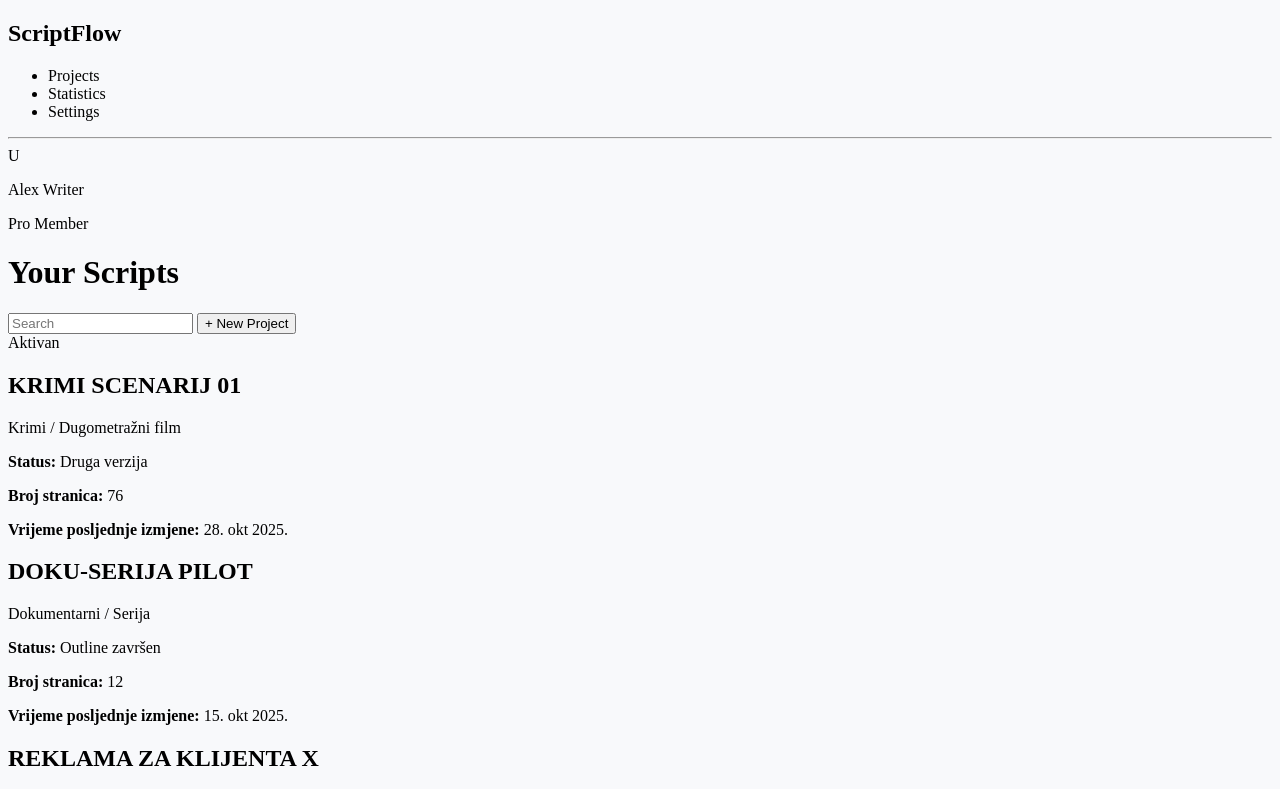
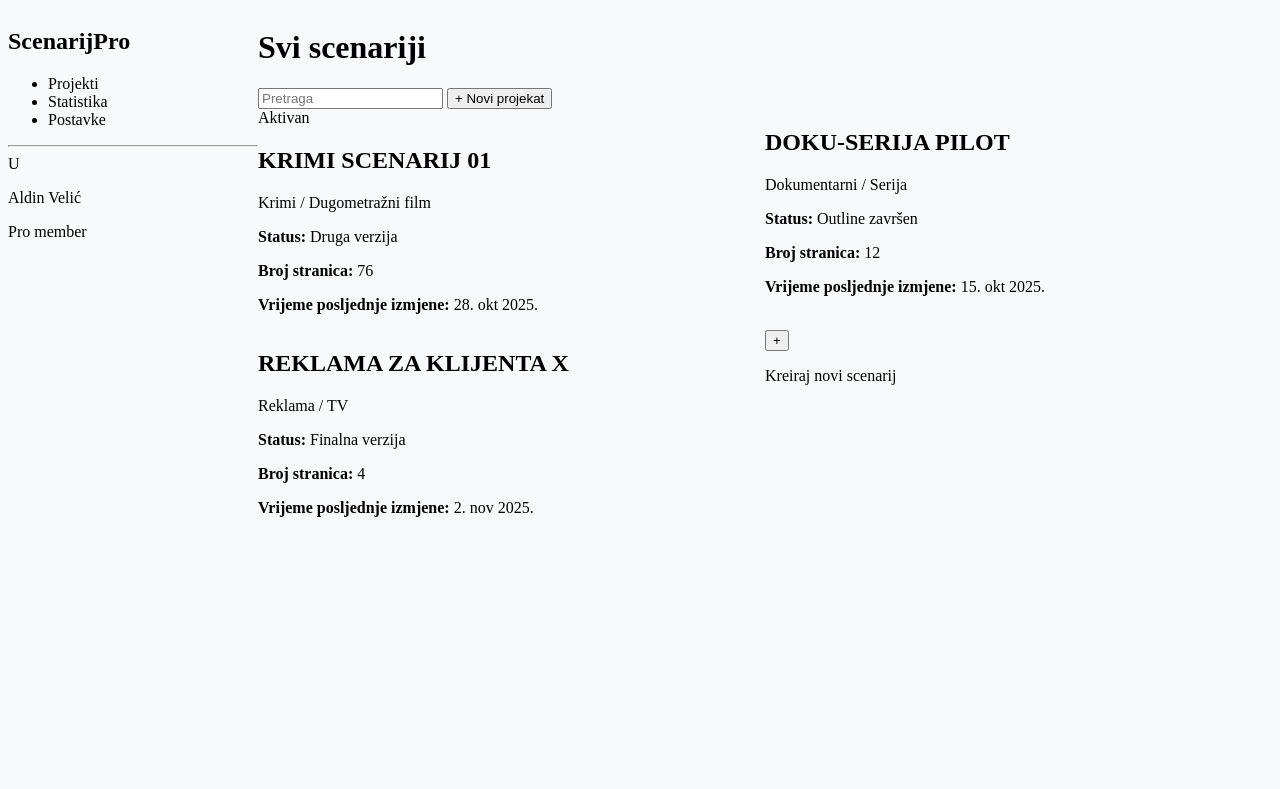
Before and after one commit to avelic5/ScenarijPro, a plain HTML site: page html/projects.html in a window 1280 px wide. Shown: the top 789 px of the page. Drawn offline with Linux system fonts and the light colour scheme.

Commit message:
greška grid

```diff
--- a/css/projects.css
+++ b/css/projects.css
@@ -1,3 +1,25 @@
-html{
+html,body{
     background-color: #f8f9fb;
+    height:100%;
 }
+
+#layout{
+    display:flex;
+    min-height:100%;
+
+}
+
+#sidebar{
+    width:250px;
+
+}
+
+#content{
+    flex:1;
+}
+
+.projects-grid{
+    display:grid;
+    grid-template-columns:1fr 1fr;
+
+}
--- a/html/projects.html
+++ b/html/projects.html
@@ -9,13 +9,14 @@
 </head>
 
 <body id="layout">
+
     <aside id="sidebar">
-        <h2 id="app-title">ScriptFlow</h2>
+        <h2 id="app-title">ScenarijPro</h2>
         <nav>
             <ul class="sidebar-nav">
-                <li class="activated">Projects</li>
-                <li>Statistics</li>
-                <li>Settings</li>
+                <li class="activated">Projekti</li>
+                <li>Statistika</li>
+                <li>Postavke</li>
             </ul>
         </nav>
 
@@ -24,18 +25,18 @@
         <div id="korisnik" class="user-profile">
             <div id="krug" class="avatar">U</div>
             <div class="user-info">
-                <p class="user-name">Alex Writer</p>
-                <p class="user-status">Pro Member</p>
+                <p class="user-name">Aldin Velić</p>
+                <p class="user-status">Pro member</p>
             </div>
         </div>
     </aside>
 
-    <main class="content">
+    <main id="content">
         <header class="main-header">
-            <h1>Your Scripts</h1>
+            <h1>Svi scenariji</h1>
             <form class="actions">
-                <input type="text" placeholder="Search">
-                <button type="button" class="new-project-btn">+ New Project</button>
+                <input type="text" placeholder="Pretraga">
+                <button type="button" class="new-project-btn">+ Novi projekat</button>
             </form>
         </header>
 
```
